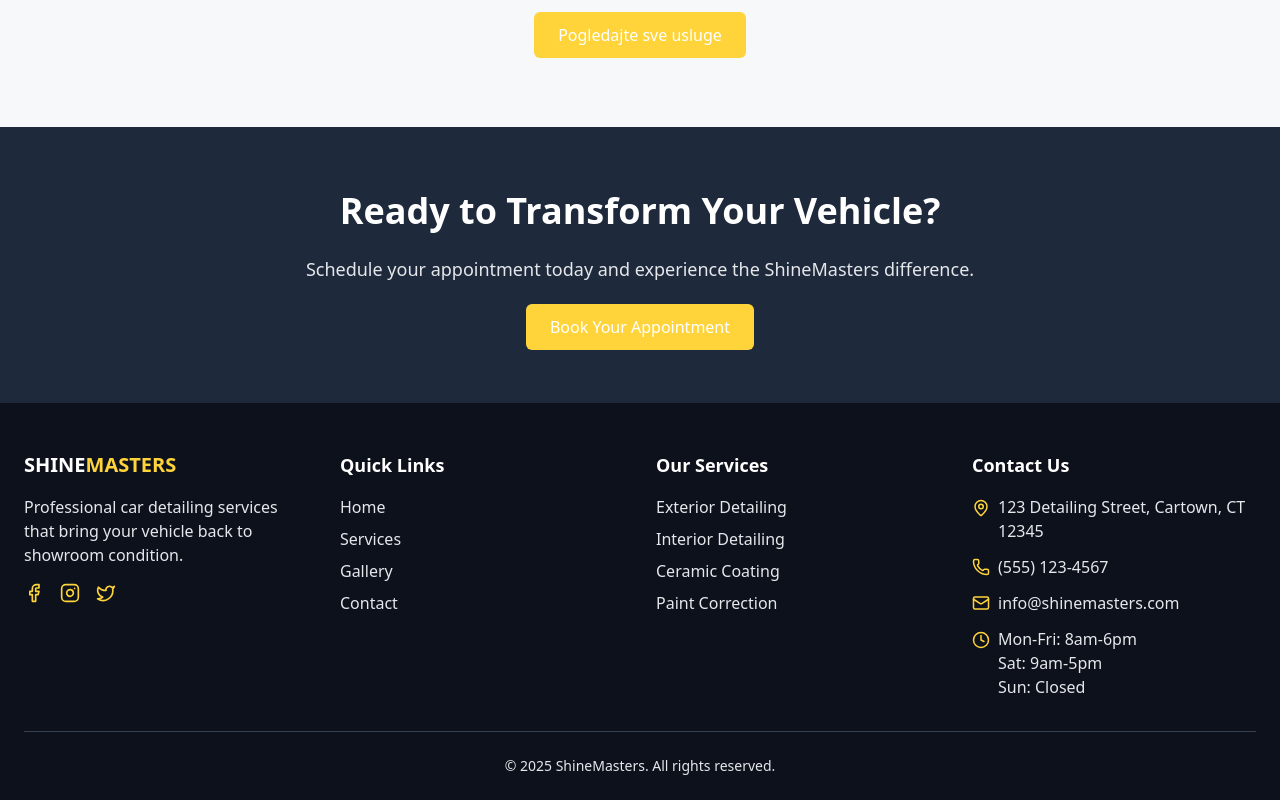
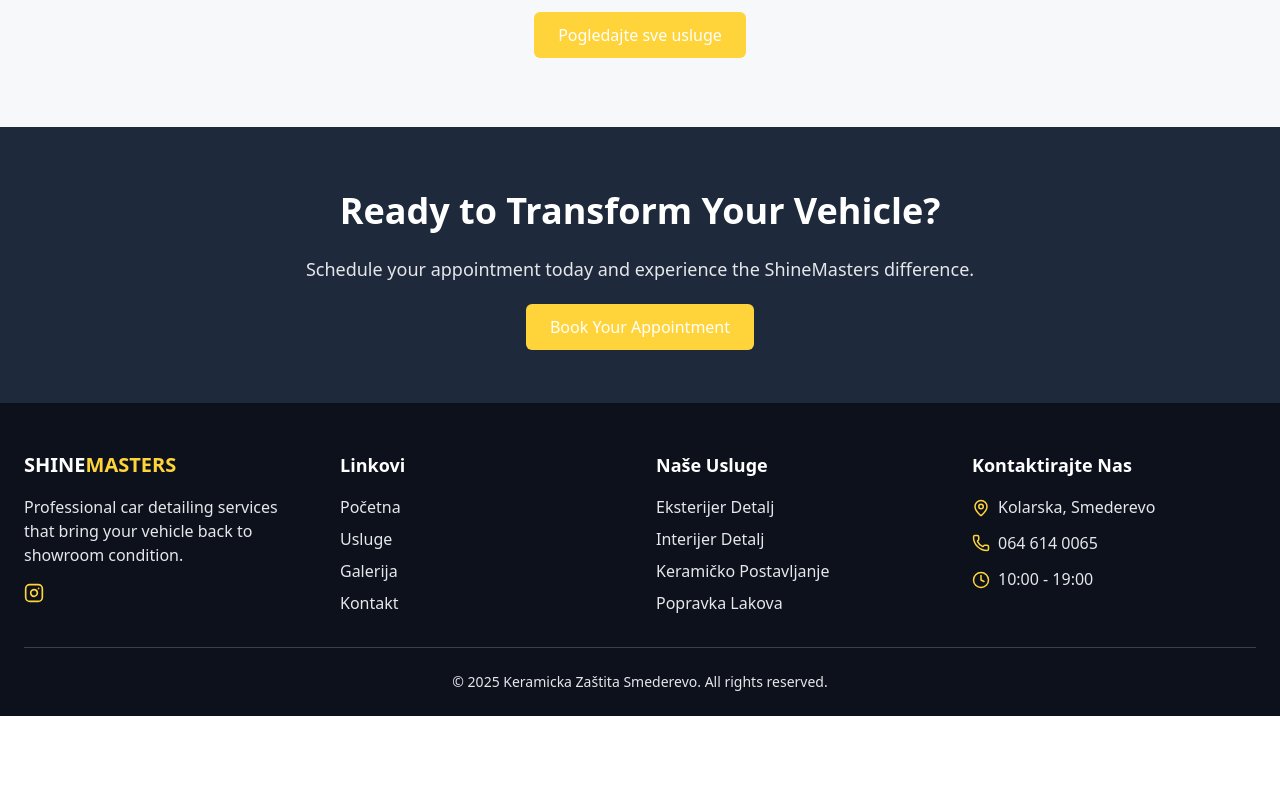
Before and after one commit to dxmv/keramicka_zastita_sajt, a React (Vite) app: page / in a window 1280 px wide. Shown: the part 2781-3581 px from the top of the page. After the commit the page ends 3497 px from the top, so only its background shows below. Built offline with nearby package versions, Linux system fonts and the light colour scheme.

Commit message:
Contact page finished & footer some real data

```diff
--- a/src/components/Footer.tsx
+++ b/src/components/Footer.tsx
@@ -16,70 +16,56 @@ const Footer = () => {
               Professional car detailing services that bring your vehicle back to showroom condition.
             </p>
             <div className="flex space-x-4">
-              <SocialIcon href="https://facebook.com" icon={<Facebook size={20} />} />
-              <SocialIcon href="https://instagram.com" icon={<Instagram size={20} />} />
-              <SocialIcon href="https://twitter.com" icon={<Twitter size={20} />} />
+              <SocialIcon href="https://www.instagram.com/keramicka_zastita_sd/" icon={<Instagram size={20} />} />
             </div>
           </div>
 
           {/* Quick Links */}
           <div>
-            <h4 className="text-white text-lg font-bold mb-4">Quick Links</h4>
+            <h4 className="text-white text-lg font-bold mb-4">Linkovi</h4>
             <ul className="space-y-2">
-              <FooterLink to="/">Home</FooterLink>
-              <FooterLink to="/services">Services</FooterLink>
-              <FooterLink to="/gallery">Gallery</FooterLink>
-              <FooterLink to="/contact">Contact</FooterLink>
+              <FooterLink to="/">Početna</FooterLink>
+              <FooterLink to="/services">Usluge</FooterLink>
+              <FooterLink to="/gallery">Galerija</FooterLink>
+              <FooterLink to="/contact">Kontakt</FooterLink>
             </ul>
           </div>
 
           {/* Services */}
           <div>
-            <h4 className="text-white text-lg font-bold mb-4">Our Services</h4>
+            <h4 className="text-white text-lg font-bold mb-4">Naše Usluge</h4>
             <ul className="space-y-2">
-              <FooterLink to="/services#exterior">Exterior Detailing</FooterLink>
-              <FooterLink to="/services#interior">Interior Detailing</FooterLink>
-              <FooterLink to="/services#ceramic">Ceramic Coating</FooterLink>
-              <FooterLink to="/services#paint">Paint Correction</FooterLink>
+              <FooterLink to="/services#exterior">Eksterijer Detalj</FooterLink>
+              <FooterLink to="/services#interior">Interijer Detalj</FooterLink>
+              <FooterLink to="/services#ceramic">Keramičko Postavljanje</FooterLink>
+              <FooterLink to="/services#paint">Popravka Lakova</FooterLink>
             </ul>
           </div>
 
           {/* Contact Info */}
           <div>
-            <h4 className="text-white text-lg font-bold mb-4">Contact Us</h4>
+            <h4 className="text-white text-lg font-bold mb-4">Kontaktirajte Nas</h4>
             <ul className="space-y-3">
               <li className="flex items-start">
                 <MapPin className="mr-2 text-yellow-500 flex-shrink-0 mt-1" size={18} />
-                <span>123 Detailing Street, Cartown, CT 12345</span>
+                <span>Kolarska, Smederevo</span>
               </li>
               <li className="flex items-center">
                 <Phone className="mr-2 text-yellow-500 flex-shrink-0" size={18} />
-                <a href="tel:+15551234567" className="hover:text-yellow-500 transition-colors">
-                  (555) 123-4567
-                </a>
-              </li>
-              <li className="flex items-center">
-                <Mail className="mr-2 text-yellow-500 flex-shrink-0" size={18} />
-                <a href="mailto:info@shinemasters.com" className="hover:text-yellow-500 transition-colors">
-                  info@shinemasters.com
+                <a href="tel:0646140065" className="hover:text-yellow-500 transition-colors">
+                  064 614 0065
                 </a>
               </li>
               <li className="flex items-start">
                 <Clock className="mr-2 text-yellow-500 flex-shrink-0 mt-1" size={18} />
-                <span>
-                  Mon-Fri: 8am-6pm
-                  <br />
-                  Sat: 9am-5pm
-                  <br />
-                  Sun: Closed
-                </span>
+                <span>10:00 - 19:00</span>
               </li>
             </ul>
           </div>
         </div>
 
         <div className="border-t border-gray-700 mt-8 pt-6 text-center text-sm">
-          <p>&copy; {new Date().getFullYear()} ShineMasters. All rights reserved.</p>
+          <p>&copy; {new Date().getFullYear()} Keramicka Zaštita Smederevo. All rights reserved.</p>
         </div>
       </div>
     </footer>
--- a/src/pages/Contact.tsx
+++ b/src/pages/Contact.tsx
@@ -10,7 +10,7 @@ const Contact = () => {
     <div className="py-12 px-20">
       <SectionHeading
         title="Kontakt"
-        subtitle="Kontaktirajte nas za rezervaciju ili bilo kakve pitanja."
+        subtitle="Kontaktirajte nas za rezervaciju ili bilo kakva pitanja."
         centered
       />
 
@@ -24,11 +24,9 @@ const Contact = () => {
                 <MapPin className="text-yellow-500" size={24} />
               </div>
               <div>
-                <h3 className="text-xl font-bold text-white mb-2">Our Location</h3>
+                <h3 className="text-xl font-bold text-white mb-2">Lokacija</h3>
                 <p className="text-grey-200">
-                  123 Detailing Street
-                  <br />
-                  Cartown, CT 12345
+                  Kolarska, Smederevo 11300
                 </p>
               </div>
             </div>
@@ -41,10 +39,10 @@ const Contact = () => {
                 <Phone className="text-yellow-500" size={24} />
               </div>
               <div>
-                <h3 className="text-xl font-bold text-white mb-2">Phone Number</h3>
+                <h3 className="text-xl font-bold text-white mb-2">Broj Telefona</h3>
                 <p className="text-grey-200">
-                  <a href="tel:+15551234567" className="hover:text-yellow-500 transition-colors">
-                    (555) 123-4567
+                  <a href="tel:0646140065" className="hover:text-yellow-500 transition-colors">
+                    064 614 0065
                   </a>
                 </p>
               </div>
@@ -58,14 +56,9 @@ const Contact = () => {
                 <Clock className="text-yellow-500" size={24} />
               </div>
               <div>
-                <h3 className="text-xl font-bold text-white mb-2">Working Hours</h3>
+                <h3 className="text-xl font-bold text-white mb-2">Radno Vreme</h3>
                 <div className="text-grey-200 grid grid-cols-2 gap-2">
-                  <span>Monday - Friday:</span>
-                  <span>8:00 AM - 6:00 PM</span>
-                  <span>Saturday:</span>
-                  <span>9:00 AM - 5:00 PM</span>
-                  <span>Sunday:</span>
-                  <span>Closed</span>
+                  <span>10:00 - 19:00</span>
                 </div>
               </div>
             </div>
@@ -77,21 +70,20 @@ const Contact = () => {
           {/* Google Map */}
           <div className="rounded-lg overflow-hidden shadow-lg h-[400px] bg-gray-100 mb-6">
             <iframe
-              src="https://www.google.com/maps/embed?pb=!1m18!1m12!1m3!1d3022.215175515187!2d-73.98784492426285!3d40.75798657138946!2m3!1f0!2f0!3f0!3m2!1i1024!2i768!4f13.1!3m3!1m2!1s0x89c25855c6480299%3A0x55194ec5a1ae072e!2sTimes%20Square!5m2!1s0x89c25855c6480299%3A0x55194ec5a1ae072e!2sTimes%20Square"
+              src="https://www.google.com/maps/embed?pb=!1m18!1m12!1m3!1d2839.6969816121887!2d20.901826599999996!3d44.62367!2m3!1f0!2f0!3f0!3m2!1i1024!2i768!4f13.1!3m3!1m2!1s0x67fd180f871bc0b1%3A0xa3dae3f74709788c!2sKeramicka%20Zastita%20SD!5e0!3m2!1sen!2srs!4v1745694348412!5m2!1sen!2srs"
               width="100%"
               height="100%"
               style={{ border: 0 }}
               allowFullScreen
               loading="lazy"
               referrerPolicy="no-referrer-when-downgrade"
-              title="ShineMasters Location"
             ></iframe>
           </div>
         </div>
       </div>
 
       {/* Social Media Links - Larger and below both columns */}
-      <div className="mt-12 bg-navy-900 rounded-lg shadow-md p-8">
+      {/* <div className="mt-12 bg-navy-900 rounded-lg shadow-md p-8">
         <h3 className="text-2xl font-bold text-white mb-6 text-center">Connect With Us</h3>
         <div className="flex justify-center space-x-8">
           <SocialLink href="https://facebook.com" icon={<Facebook size={40} />} label="Facebook" />
@@ -99,43 +91,7 @@ const Contact = () => {
           <SocialLink href="https://twitter.com" icon={<Twitter size={40} />} label="Twitter" />
           <SocialLink href="https://linkedin.com" icon={<Linkedin size={40} />} label="LinkedIn" />
         </div>
-      </div>
-
-      {/* JSON-LD for LocalBusiness */}
-      <script
-        type="application/ld+json"
-        dangerouslySetInnerHTML={{
-          __html: JSON.stringify({
-            "@context": "https://schema.org",
-            "@type": "AutoDetailing",
-            name: "ShineMasters",
-            image: "https://example.com/photos/1x1/photo.jpg",
-            address: {
-              "@type": "PostalAddress",
-              streetAddress: "123 Detailing Street",
-              addressLocality: "Cartown",
-              addressRegion: "CT",
-              postalCode: "12345",
-              addressCountry: "US",
-            },
-            telephone: "+15551234567",
-            openingHoursSpecification: [
-              {
-                "@type": "OpeningHoursSpecification",
-                dayOfWeek: ["Monday", "Tuesday", "Wednesday", "Thursday", "Friday"],
-                opens: "08:00",
-                closes: "18:00",
-              },
-              {
-                "@type": "OpeningHoursSpecification",
-                dayOfWeek: "Saturday",
-                opens: "09:00",
-                closes: "17:00",
-              },
-            ],
-          }),
-        }}
-      />
+      </div> */}
     </div>
   )
 }
```
Also changed, not shown: 1 other file (tests, documents, lock files or other folders).
